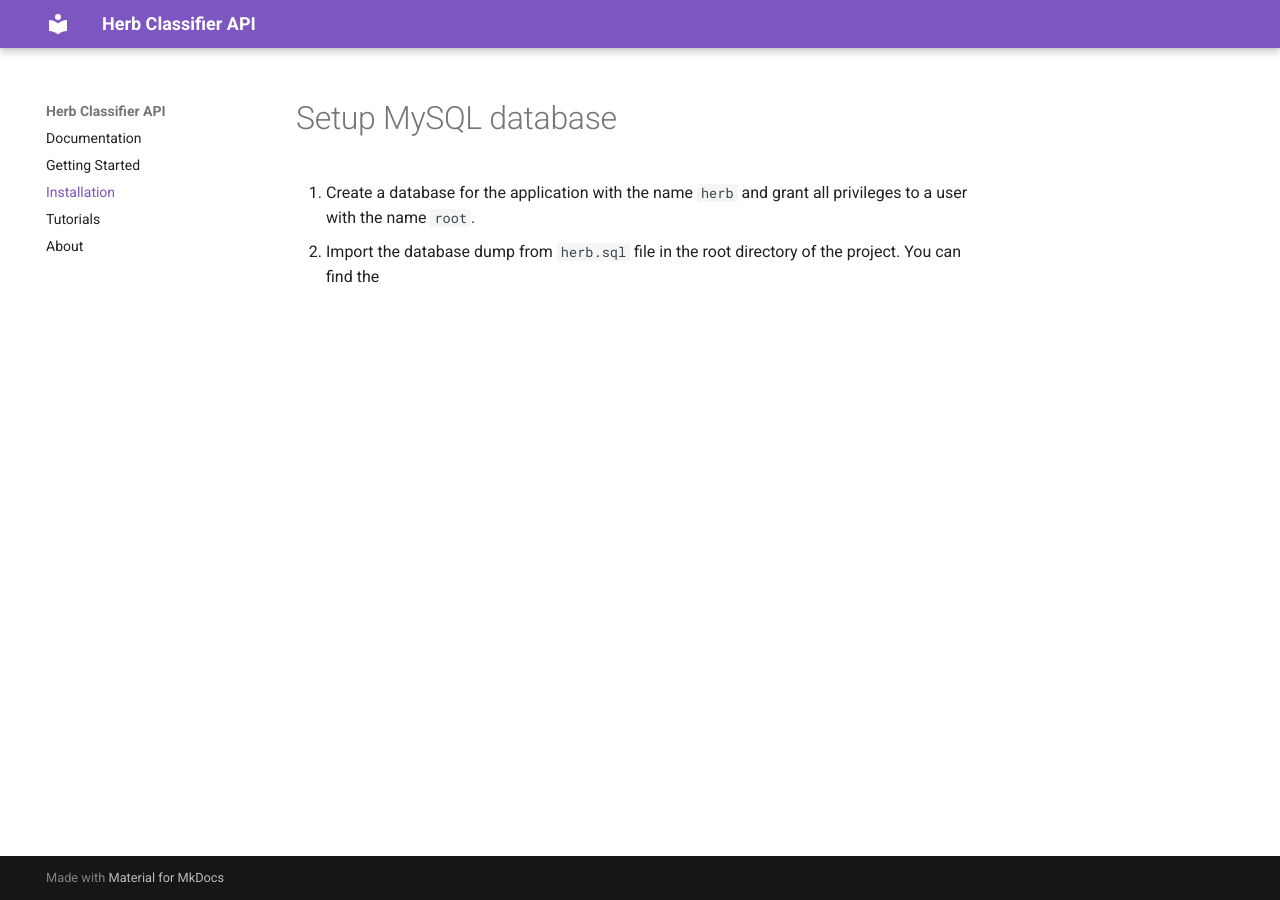
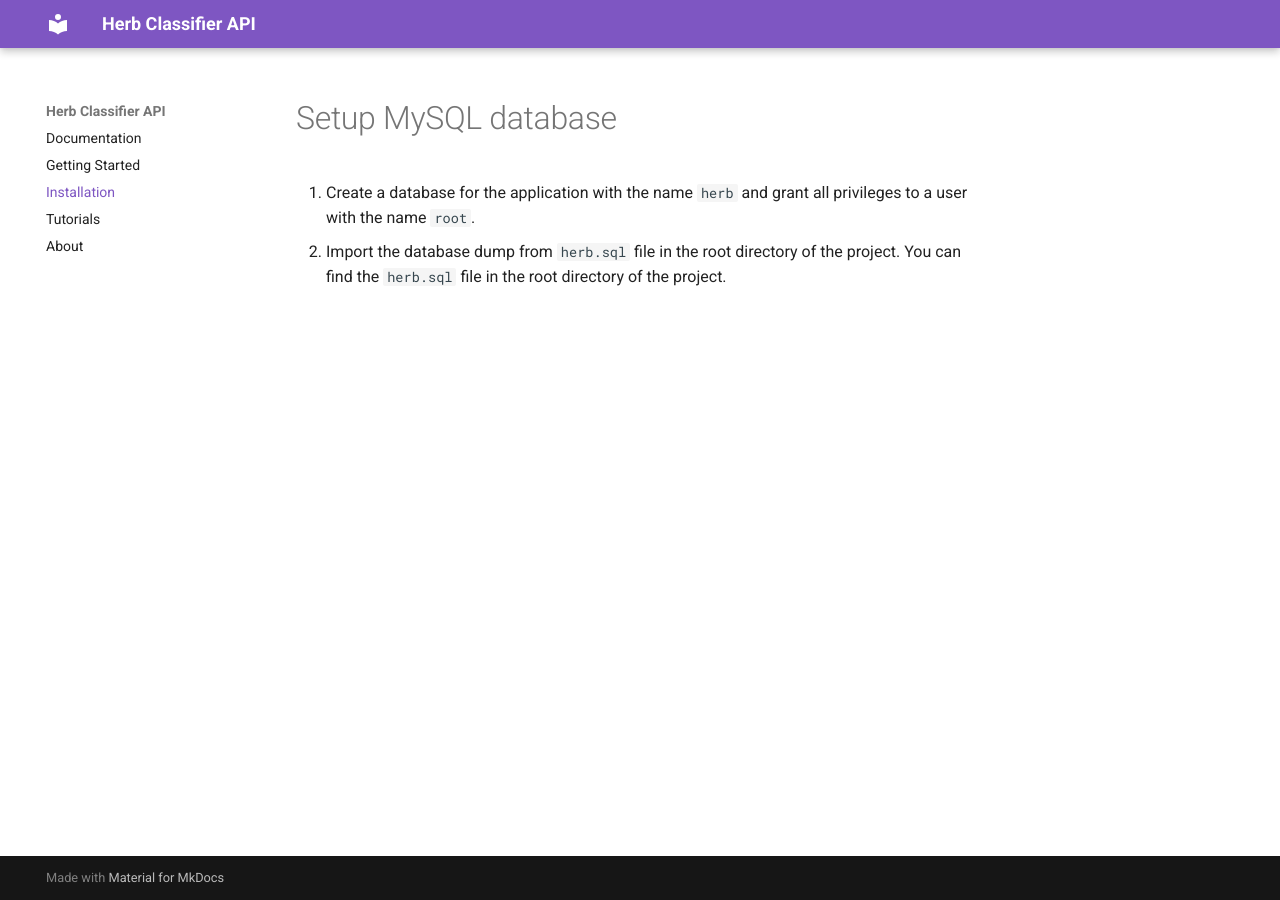
Before and after one commit to dilshankarunarathne/herb-classifier-backend, an MkDocs documentation site: the page built from docs/installation.md, in a window 1280 px wide. Built offline with MkDocs 1.6.1 and Material for MkDocs 9.7.7, drawn with Linux system fonts in a browser that asks for light colours.

Commit message:
Update installation.md

```diff
--- a/docs/installation.md
+++ b/docs/installation.md
@@ -2,4 +2,4 @@
 
 1. Create a database for the application with the name `herb` and grant all privileges to a user with the name `root`.
 2. Import the database dump from `herb.sql` file in the root directory of the project.
-You can find the
+You can find the `herb.sql` file in the root directory of the project.
```
